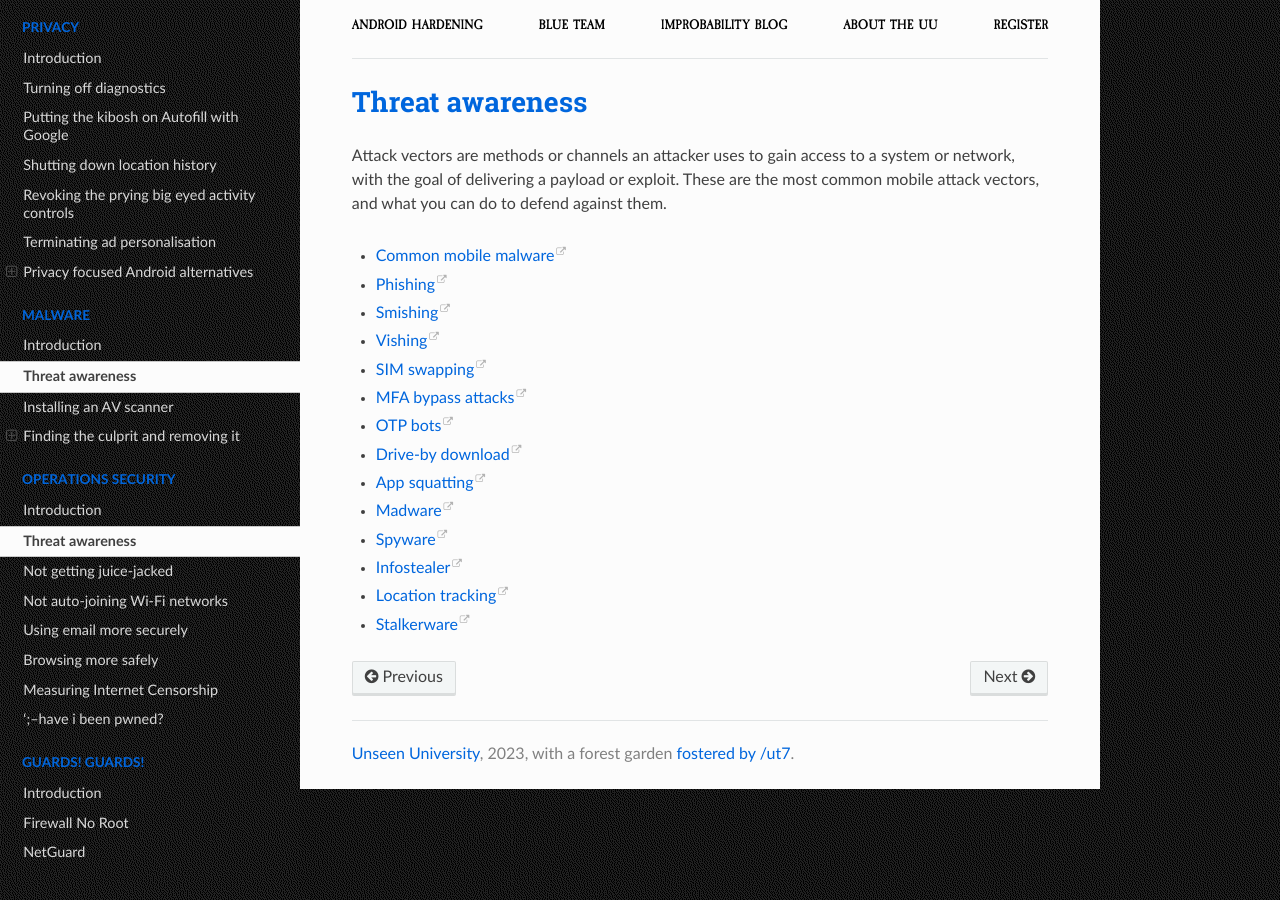
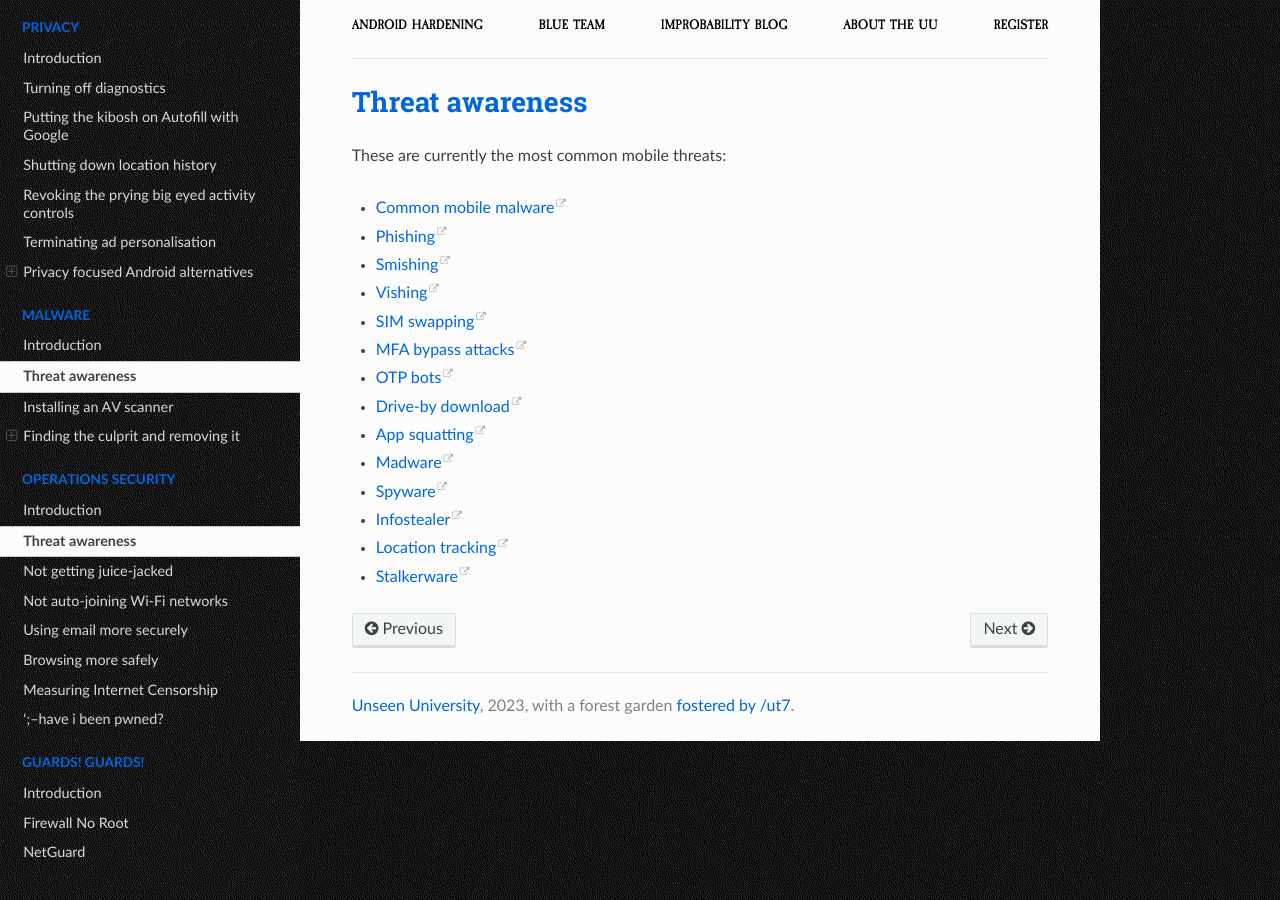
Before and after one commit to tymyrddin/android-mitigations, a Sphinx documentation site: the page built from source/docs/opsec/threats.md, in a window 1280 px wide. Built offline with Sphinx 7.4.7 and the Read the Docs theme 2.0.0, drawn with Linux system fonts in a browser that asks for light colours.

Commit message:
correction

```diff
--- a/source/docs/opsec/threats.md
+++ b/source/docs/opsec/threats.md
@@ -1,6 +1,6 @@
 # Threat awareness
 
-Attack vectors are methods or channels an attacker uses to gain access to a system or network, with the goal of delivering a payload or exploit. These are the most common mobile attack vectors, and what you can do to defend against them.
+These are currently the most common mobile threats:
 
 * [Common mobile malware](https://pap.tymyrddin.dev/docs/mobile/malware)
 * [Phishing](https://pap.tymyrddin.dev/docs/general/phishing)
```
